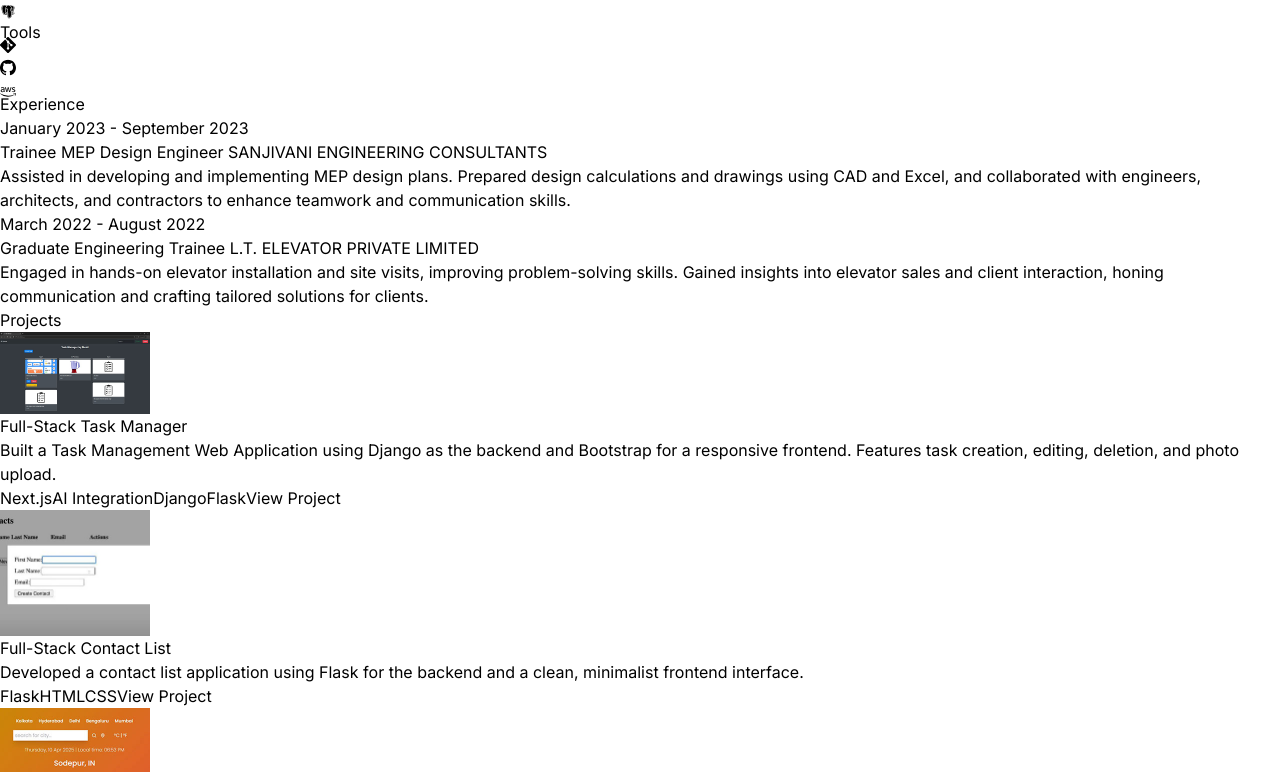
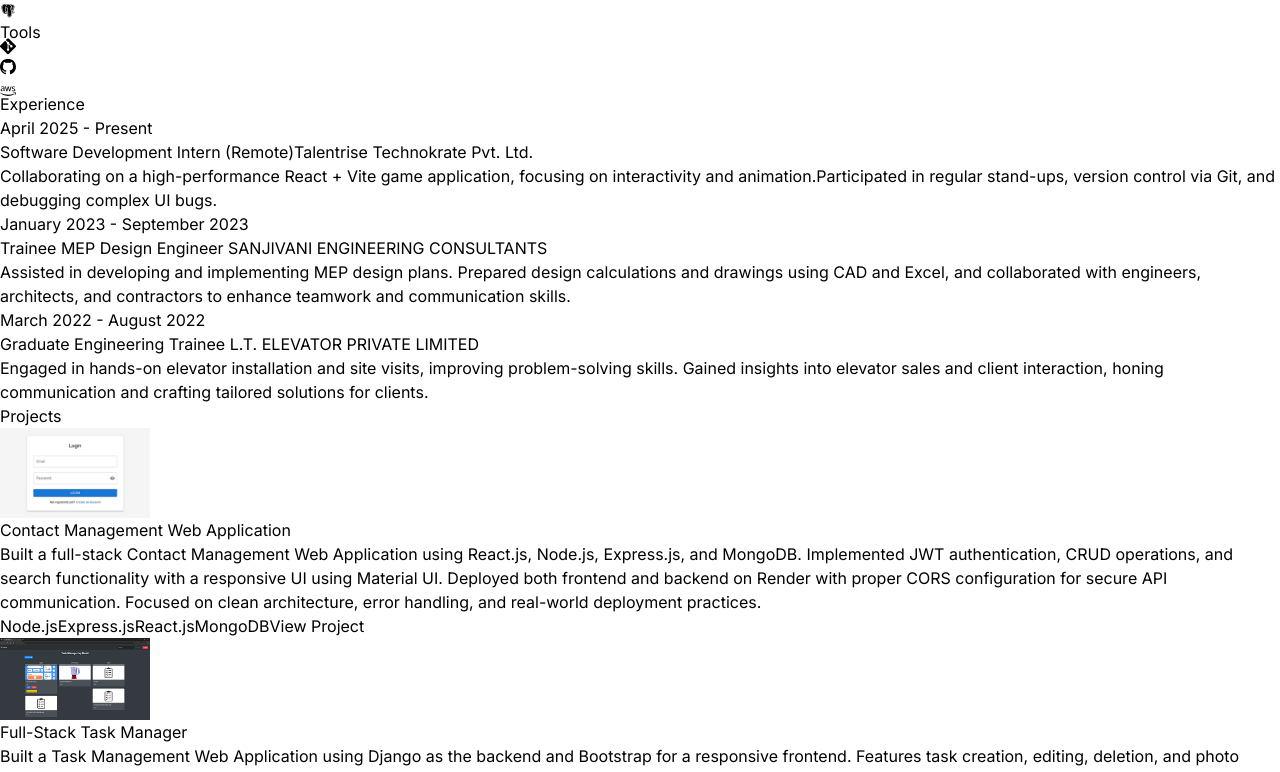
Before and after one commit to Mohit940m/Mohit-Saha-Chowdhury, a React (Vite) app: page / in a window 1280 px wide. Shown: the part 2943-3715 px from the top of the page. Built offline with nearby package versions, Linux system fonts and the light colour scheme.

Commit message:
new Project added

```diff
--- a/src/constants/index.js
+++ b/src/constants/index.js
@@ -2,12 +2,20 @@
 import project2 from "../assets/projects/contact_list_01.jpg";
 import project3 from "../assets/projects/weather app.jpg";
 import project4 from "../assets/projects/portfolio.jpg";
+import project5 from "../assets/projects/Contact_manage_01_compress.jpg";
 
 export const HERO_CONTENT = `I am a passionate full-stack developer with expertise in building dynamic and responsive web applications. My experience includes working with front-end technologies like React.js and Next.js, as well as back-end frameworks like Django and Flask. With a background in Mechanical Engineering, I bring an analytical mindset and problem-solving skills to software development, focusing on delivering high-quality, scalable solutions.`;
 
 export const ABOUT_TEXT = `I am a dedicated software developer transitioning from Mechanical Engineering into full-stack development. After completing my B.Tech in Mechanical Engineering from JIS College of Engineering, I gained experience in MEP Design engineering before shifting my focus to software development. I have worked on various projects using technologies such as React, Next.js, Django, and Flask, and I am continuously expanding my skills by building full-stack applications and working on AI integration. My goal is to contribute to innovative projects and collaborate with forward-thinking teams in the tech industry.`;
 
 export const EXPERIENCES = [
+  {
+    year: "April 2025 - Present",
+    role: " Software Development Intern (Remote)",
+    company: "Talentrise Technokrate Pvt. Ltd.",
+    description: `Collaborating on a high-performance React + Vite game application, focusing on interactivity and animation.Participated in regular stand-ups, version control via Git, and debugging complex UI bugs.`,
+    technologies: ["Node.js", "Express.js", "React.js", "MongoDB"],
+  },
   {
     year: "January 2023 - September 2023",
     role: "Trainee MEP Design Engineer ",
@@ -26,11 +34,19 @@
 
 export const PROJECTS = [
   {
+    title: " Contact Management Web Application ",
+    image: project5,
+    description:
+      "Built a full-stack Contact Management Web Application using React.js, Node.js, Express.js, and MongoDB. Implemented JWT authentication, CRUD operations, and search functionality with a responsive UI using Material UI. Deployed both frontend and backend on Render with proper CORS configuration for secure API communication. Focused on clean architecture, error handling, and real-world deployment practices.",
+    technologies: ["Node.js", "Express.js", "React.js", "MongoDB"],
+    link: "https://contact-management-web-application-hk2g.onrender.com" // project link
+  },
+  {
     title: " Full-Stack Task Manager",
     image: project1,
     description:
       "Built a Task Management Web Application using Django as the backend and Bootstrap for a responsive frontend. Features task creation, editing, deletion, and photo upload.",
-    technologies: ["Next.js", "AI Integration", "Django", "Flask"],
+    technologies: [ "Bootstrap", "Django", ],
     link: "https://www.linkedin.com/posts/mohit-saha-chowdhury_django-bootstrap-taskmanagement-activity-7243611744269434880-n_7_?utm_source=social_share_send&utm_medium=member_desktop_web&rcm=ACoAACBTBocBoLyjm1RdLF5DrIDgVuY7RowR0sw" // <-- Add actual project link here
   },
   {
@@ -39,15 +55,15 @@
     description:
       "Developed a contact list application using Flask for the backend and a clean, minimalist frontend interface.",
     technologies: ["Flask", "HTML", "CSS"],
-    link: "https://github.com/Mohit940m/Full-Stack-contact-list-using-Flask" // <-- Add actual project link here
+    link: "https://github.com/Mohit940m/Full-Stack-contact-list-using-Flask"
   },
   {
     title: "Weather App",
     image: project3,
     description:
       "Built a responsive weather application with a mobile-compatible UI, providing real-time weather data using the OpenWeather API.",
-    technologies: ["React.js", "CSS", "OpenWeather API"],
-    link: "https://weather-app-react-chi-ten.vercel.app/" // <-- Add actual project link here
+    technologies: ["React.js", "Tailwind CSS", "OpenWeather API"],
+    link: "https://weather-app-react-chi-ten.vercel.app/"
   },
   {
     title: "Portfolio Website",
@@ -55,13 +71,13 @@
     description:
       "A personal portfolio website showcasing projects, skills, and career journey, built with responsive design and an intuitive user interface.",
     technologies: ["React.js", "Tailwind CSS", "Framer Motion"],
-    link: "#" // <-- Add actual project link here (or maybe the GitHub repo link)
+    link: "#" //
   },
 ];
 
 export const CONTACT = {
   address: "Kolkata",
   email: "sahachowdhurymohit@gmail.com",
-  linkedin: "www.linkedin.com/in/mohit-sahachowdhury", // Consider adding https://
-  github: "github.com/Mohit940m", // Consider adding https://
+  linkedin: "www.linkedin.com/in/mohit-sahachowdhury",
+  github: "github.com/Mohit940m",
 };
```
Also changed, not shown: src/assets/projects/Contact_manage_01_compress.jpg (added).
